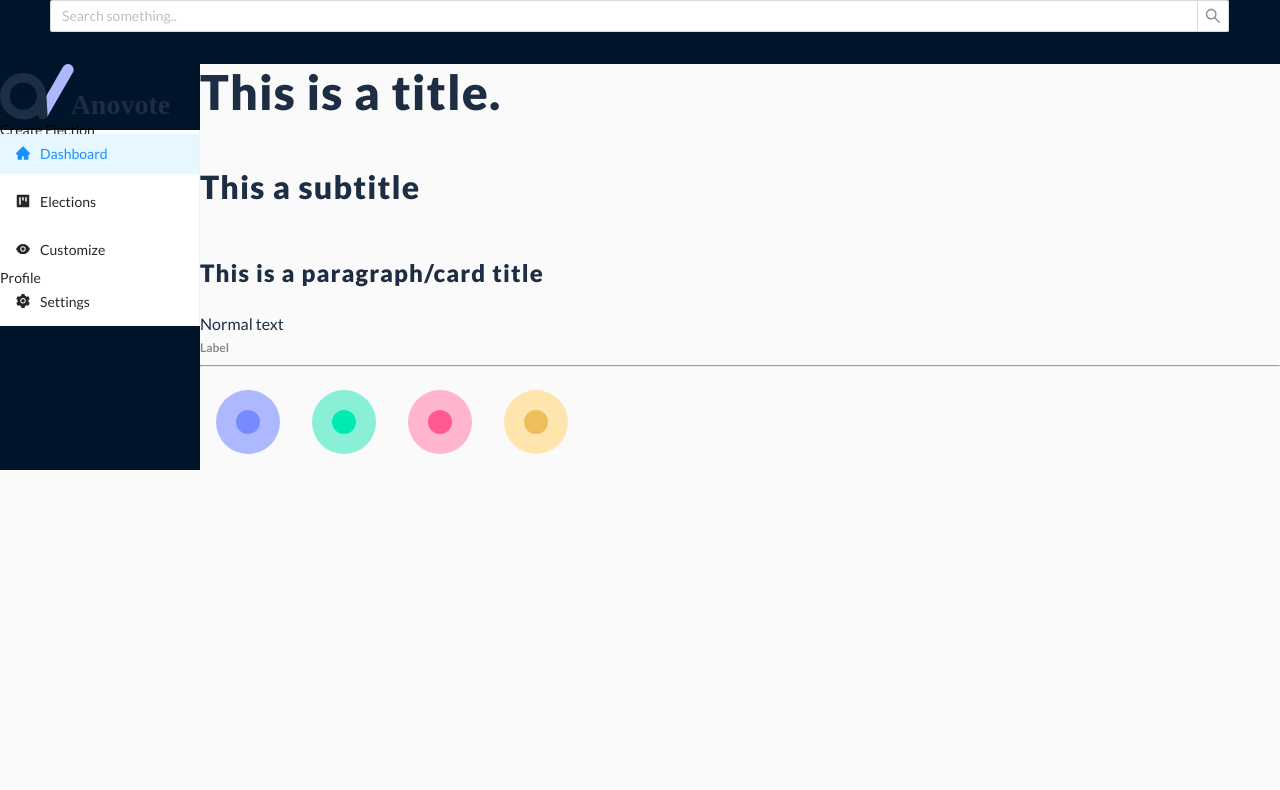
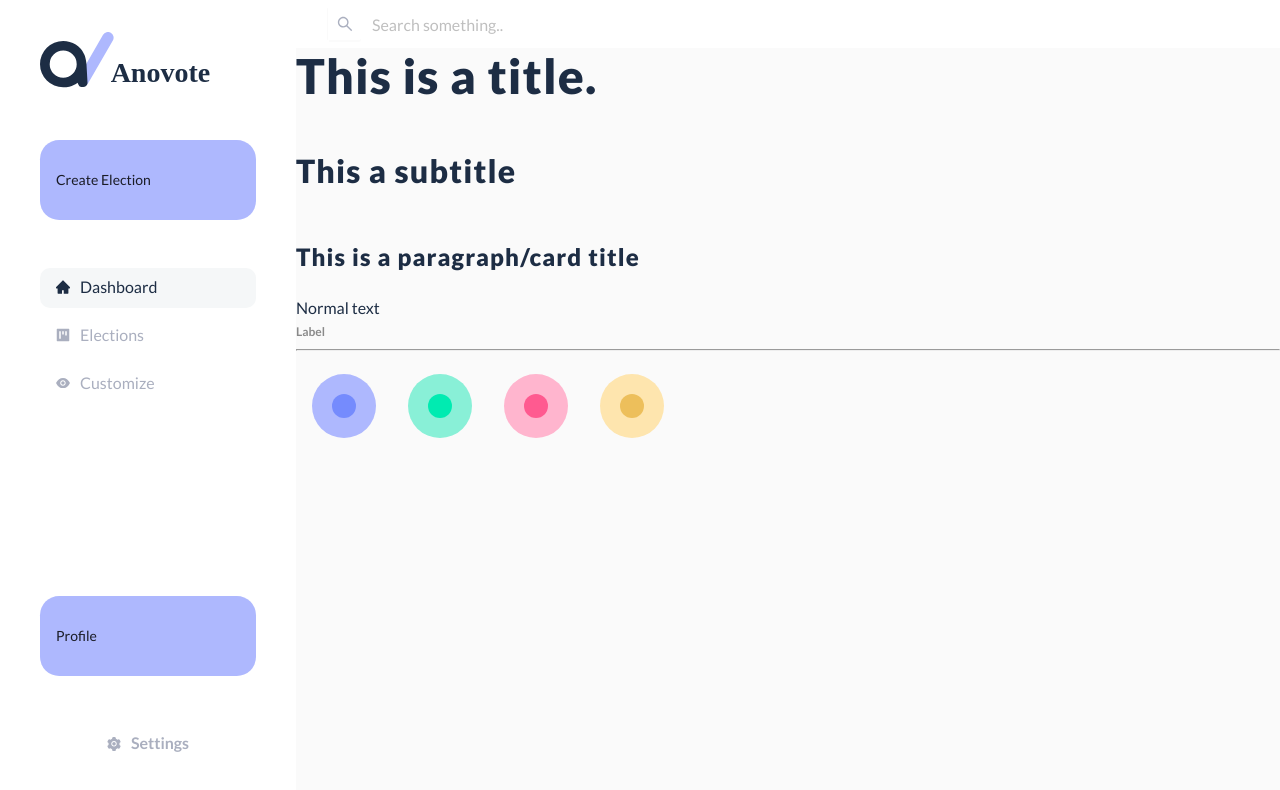
Before and after one commit to anovote/frontend, a React (Create React App) app: page / in a window 1280 px wide. Shown: the top 790 px of the page. Built offline with nearby package versions, Linux system fonts and the light colour scheme.

Commit message:
add skeleton styling

```diff
--- /dev/null
+++ b/src/style/scss/anovote/layout/skeleton/_header.scss
@@ -0,0 +1,32 @@
+.skeleton-header {
+    height: $header-height;
+    background-color: $white;
+    @include is-flex-column();
+    padding-left: calc(#{$sidebar-width} + 2 * #{$bu});
+    justify-content: center;
+}
+
+.ant-input-group {
+
+    display: flex;
+    flex-direction: row-reverse;
+
+    .ant-input-affix-wrapper {
+        border: 0;
+    }
+
+    .ant-input-search-button {
+        margin-left: 2px;
+        border: 0;
+        z-index: 10;
+        color: $darker-grey !important
+    }
+
+    .ant-input {
+        border: 0;
+        margin-left: 2 * $bu;
+        color: $darker-grey;
+        font-size: $text;
+        line-height: 0.9rem;
+    }
+}
--- /dev/null
+++ b/src/style/scss/anovote/layout/skeleton/_sidebar.scss
@@ -0,0 +1,144 @@
+.skeleton-sidebar {
+    background-color: $white;
+    height: calc(100vh - #{$header-height});
+    width: $sidebar-width !important;
+    min-width: $sidebar-width !important;
+    max-width: $sidebar-width !important;
+    flex: 0 0 $sidebar-width !important;
+    padding: 2 * $bu 2.5 * $bu;
+
+    .ant-layout-sider-children {
+        @include is-flex-column;
+        justify-content: stretch;
+    }
+}
+
+
+
+#logo {
+    margin-top: - 3 * $bu;
+    margin-bottom: 3 * $bu;
+}
+
+.sidebar-menu {
+    display: flex;
+    align-items: flex-start;
+    flex-direction: column;
+    flex: 1;
+    border: 0;
+
+    li,
+    #view-profile {
+        width: 100%;
+    }
+}
+
+.ant-menu-item {
+    color: $darker-grey;
+
+    a {
+
+        color: $darker-grey !important;
+        @include text();
+
+    }
+
+
+}
+
+.ant-menu-item-active,
+.ant-menu-item:hover {
+    a {
+        color: $font-color !important;
+    }
+
+}
+
+.ant-menu-vertical .ant-menu-item {
+    margin-top: 0;
+}
+
+.ant-menu:not(.ant-menu-horizontal) .ant-menu-item-selected {
+    background-color: $alternate-color;
+    border-radius: 0.625rem;
+
+    span a {
+        color: $font-color !important;
+    }
+}
+
+.ant-menu-item:focus-within {
+    outline: $darker-grey auto 1px;
+}
+
+.ant-menu-item-selected:focus-within {
+    outline: none;
+}
+
+// Set colors for each menu item
+// Dashboard
+.ant-menu-vertical .ant-menu-item:nth-child(2) {
+    margin-top: 3 * $bu;
+}
+
+.ant-menu-item-selected:nth-child(2),
+.ant-menu-item:nth-child(2):hover .ant-menu-item-icon {
+    color: $dark;
+}
+
+.ant-menu-item:hover {
+    outline: none !important;
+    background: none;
+    color: none;
+}
+
+// Elections
+.ant-menu-item-selected:nth-child(3),
+.ant-menu-item:nth-child(3):hover .ant-menu-item-icon {
+    color: $info-contrasting;
+}
+
+// Customize
+.ant-menu-item-selected:nth-child(4),
+.ant-menu-item:nth-child(4):hover .ant-menu-item-icon {
+    color: $main-light;
+}
+
+// Settings
+.ant-menu-item-selected:nth-child(6),
+.ant-menu-item:nth-child(6):hover .ant-menu-item-icon {
+    color: $dark;
+}
+
+#view-profile {
+    width: 100%;
+    height: 5 * $bu;
+    background-color: $main-light;
+    border-radius: 1.2rem;
+    line-height: 80px;
+    text-indent: 1rem;
+    margin-top: auto;
+}
+
+#settings {
+    margin-top: 3 * $bu;
+    align-self: center;
+    display: flex;
+    justify-content: center;
+    align-items: center;
+    width: 60%;
+    line-height: 0 !important;
+
+    a {
+        font-weight: $bold;
+    }
+}
+
+#create-election {
+    width: 100%;
+    height: 5 * $bu;
+    background-color: $main-light;
+    border-radius: 1.2rem;
+    line-height: 80px;
+    text-indent: 1rem;
+}
--- /dev/null
+++ b/src/style/scss/anovote/layout/skeleton/_skeleton.scss
@@ -0,0 +1,7 @@
+// Variables
+$header-height: 3 * $bu;
+$sidebar-width: 18.5 * $bu;
+
+// Components
+@import './header';
+@import './sidebar';
--- a/src/style/scss/main.scss
+++ b/src/style/scss/main.scss
@@ -11,6 +11,7 @@
 
 // HELPERS
 @import './anovote/layout/helpers';
+@import './anovote/layout/skeleton/skeleton';
 
 // VIEWS
 @import './anovote/view/home';
```
